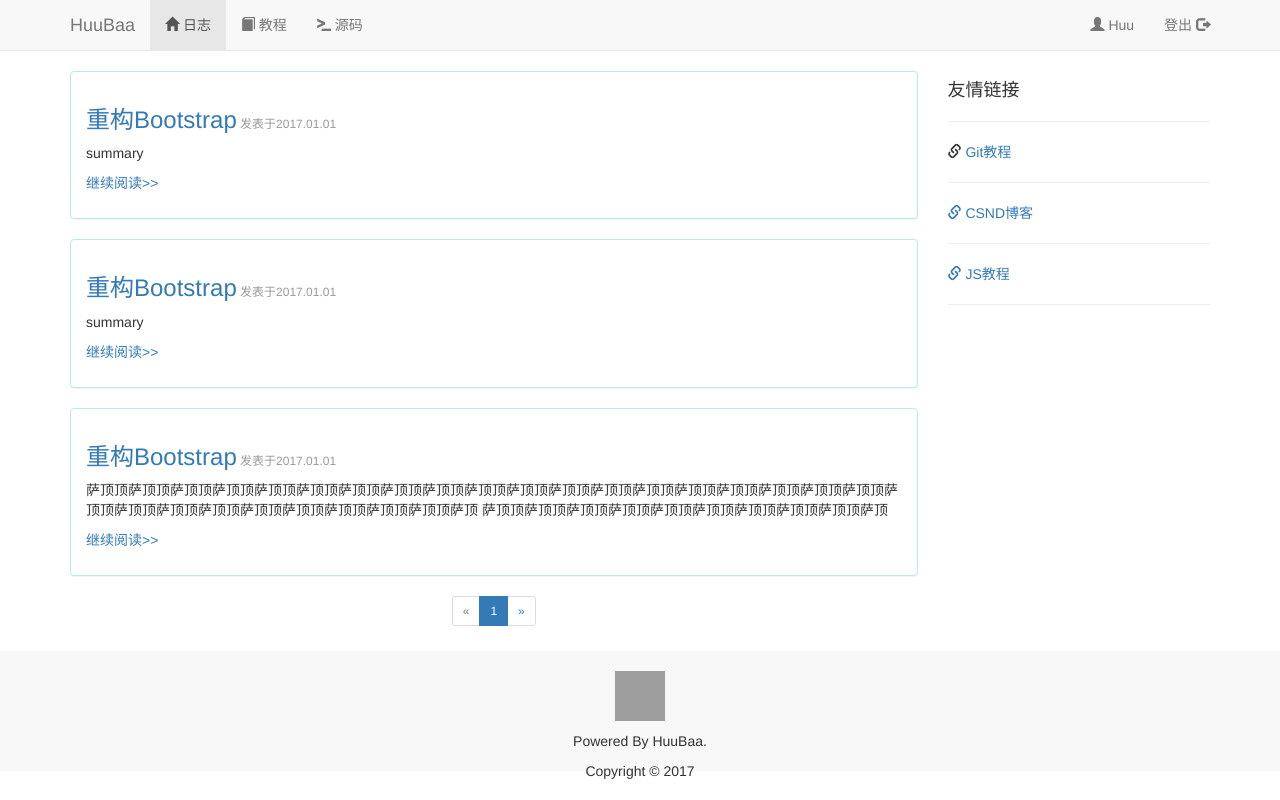
After one commit to HuuBaa/huublog, a Flask app: page / in a window 1280 px wide. The commit adds this page. Run offline with Flask 2, Linux system fonts and the light colour scheme; some libraries are stand-ins or nearby versions; grey boxes are pictures that could not be loaded.

Commit message:
主页完成

```diff
--- a/flask-start.py
+++ b/flask-start.py
@@ -6,10 +6,9 @@ app=Flask(__name__)
 user={'admin':1,'name':'Huu'}
 
 
-@app.route('/hello/',methods=['GET'])
-@app.route('/hello/<name>',methods=['GET'])
+@app.route('/',methods=['GET'])
 def hello(name=None):
-	return render_template('hello.html',name=name,user=user)
+	return render_template('index.html',name=name,user=user)
 
 
 if __name__=='__main__':
--- a/templates/__base__.html
+++ b/templates/__base__.html
@@ -12,18 +12,24 @@
       <script src="https://cdn.bootcss.com/respond.js/1.4.2/respond.min.js"></script>
     <![endif]-->
     <style>
-    .manage-page{
+    .manage-page {
         min-width: 120px;
         font-size: 16px;
         line-height: 16px;
     }
+    .footer {
+        height: 120px;
+    }
+    .html5icon {
+        padding-top: 20px;
+        text-align: center;
+    }
     </style>
-    {% block style %}
-    {% endblock %}
+    {% block style %} {% endblock %}
 </head>
 
 <body>
-    <nav class="navbar navbar-default">
+    <nav class="navbar navbar-default navbar-static-top">
         <div class="container">
             <div class="navbar-header">
                 <button type="button" class="navbar-toggle collapsed" data-toggle="collapse" data-target="#collapse-nav-1" aria-expanded="false">
@@ -32,7 +38,7 @@
                     <span class="icon-bar"></span>
                     <span class="icon-bar"></span>
                 </button>
-                <a class="navbar-brand" href="#">Huu</a>
+                <a class="navbar-brand" href="#">HuuBaa</a>
             </div>
             <div class="collapse navbar-collapse" id="collapse-nav-1">
                 <ul class="nav navbar-nav">
@@ -61,13 +67,27 @@
                 </ul>
                 {%endif%}
             </div>
+        </div>
     </nav>
-   {% block content %}
-   {% endblock %}
+    {% block content %} {% endblock %}
     <script src="https://cdn.bootcss.com/jquery/1.12.4/jquery.min.js"></script>
     <script src="/static/js/bootstrap.min.js"></script>
-    {% block scripts %}
-    {% endblock %}
+    {% block scripts %} {% endblock %}
+    <footer class="footer navbar-static-bottom navbar-default">
+        <div class="container">
+            <div class="row">
+                <div class="col-md-4"></div>
+                <div class="col-md-4 html5icon">
+                    <p><a href="http://www.w3.org/html/logo/"><img src="https://www.w3.org/html/logo/badge/html5-badge-h-solo.png" width="50" height="50" alt="HTML5 Powered" title="HTML5 Powered">
+                    </a>
+                    </p>
+                    <p>Powered By HuuBaa.</p>
+                    <p>Copyright © 2017</p>
+                </div>
+                <div class="col-md-4"></div>
+            </div>
+        </div>
+    </footer>
 </body>
 
 </html>
--- /dev/null
+++ b/templates/index.html
@@ -0,0 +1,100 @@
+{% extends "__base__.html" %}
+{% block title %}
+    {% if name %}
+        {{ name }}
+    {% else %}
+        you
+    {% endif %}
+{% endblock %}
+{% block style %}
+<style>
+.blog-time{
+    color: rgb(153, 153, 153);
+    font-size: 12px;
+}
+.blog-content a{
+    text-decoration: none;
+}
+.pages{
+    text-align: center;
+    margin-top: -20px;
+
+}
+
+.fri-links{
+
+}
+
+</style>
+{% endblock %}
+{% block content %}
+    <div class="container">
+    <div class="row">
+        <div class="col-md-9">
+            <div class="main-content">
+            <div class="panel panel-info">
+                <div class="panel-body blog-content">
+                    <h3><a href="#" >重构Bootstrap</a><small class="blog-time">   发表于2017.01.01</small></h3>
+                    <p>summary</p>
+                    <p><a href="#" >继续阅读>></a></p>
+                </div>
+            </div>
+            <div class="panel panel-info">
+                <div class="panel-body blog-content">
+                    <h3><a href="#" >重构Bootstrap</a><small class="blog-time">   发表于2017.01.01</small></h3>
+
+                    <p>summary</p>
+                    <p><a href="#" >继续阅读>></a></p>
+                </div>
+            </div><div class="panel panel-info">
+                <div class="panel-body blog-content">
+                    <h3><a href="#" >重构Bootstrap</a><small class="blog-time">   发表于2017.01.01</small></h3>
+
+                    <p>萨顶顶萨顶顶萨顶顶萨顶顶萨顶顶萨顶顶萨顶顶萨顶顶萨顶顶萨顶顶萨顶顶萨顶顶萨顶顶萨顶顶萨顶顶萨顶顶萨顶顶萨顶顶萨顶顶萨顶顶萨顶顶萨顶顶萨顶顶萨顶顶萨顶顶萨顶顶萨顶顶萨顶顶萨顶
+                    萨顶顶萨顶顶萨顶顶萨顶顶萨顶顶萨顶顶萨顶顶萨顶顶萨顶顶萨顶</p>
+                    <p><a href="#" >继续阅读>></a></p>
+                </div>
+            </div>
+            <div class="pages">
+                <nav aria-label="Page navigation">
+                <ul class="pagination pagination-sm">
+                <li class="disabled">
+                  <a href="#" aria-label="Previous" >
+                    <span aria-hidden="true">&laquo;</span>
+                  </a>
+                </li>
+                <li class="active"><a href="#" >1</a></li>
+
+                <li>
+                  <a href="#" aria-label="Next">
+                    <span aria-hidden="true">&raquo;</span>
+                  </a>
+                </li>
+              </ul>
+                </nav>
+            </div>
+            </div>
+
+
+        </div>
+        <div class="col-md-3">
+            <div class="fri-links">
+                <h4>友情链接</h4>
+                <hr>
+                <p><span class="glyphicon glyphicon-link"></span><a href=""> Git教程</a></p>
+                <hr>
+                <p><a href=""><span class="glyphicon glyphicon-link"></span> CSND博客</a></p>
+                <hr>
+                <p><a href=""><span class="glyphicon glyphicon-link"></span> JS教程</a></p>
+                <hr>
+            </div>
+        </div>
+    </div>
+
+</div>
+    </div>
+{% endblock %}
+{% block scripts%}
+<script>
+</script>
+{% endblock %}
```
Also changed, not shown: templates/hello.html (deleted, +0 -29 lines). Lines whose indentation alone changed are shown as unchanged.
